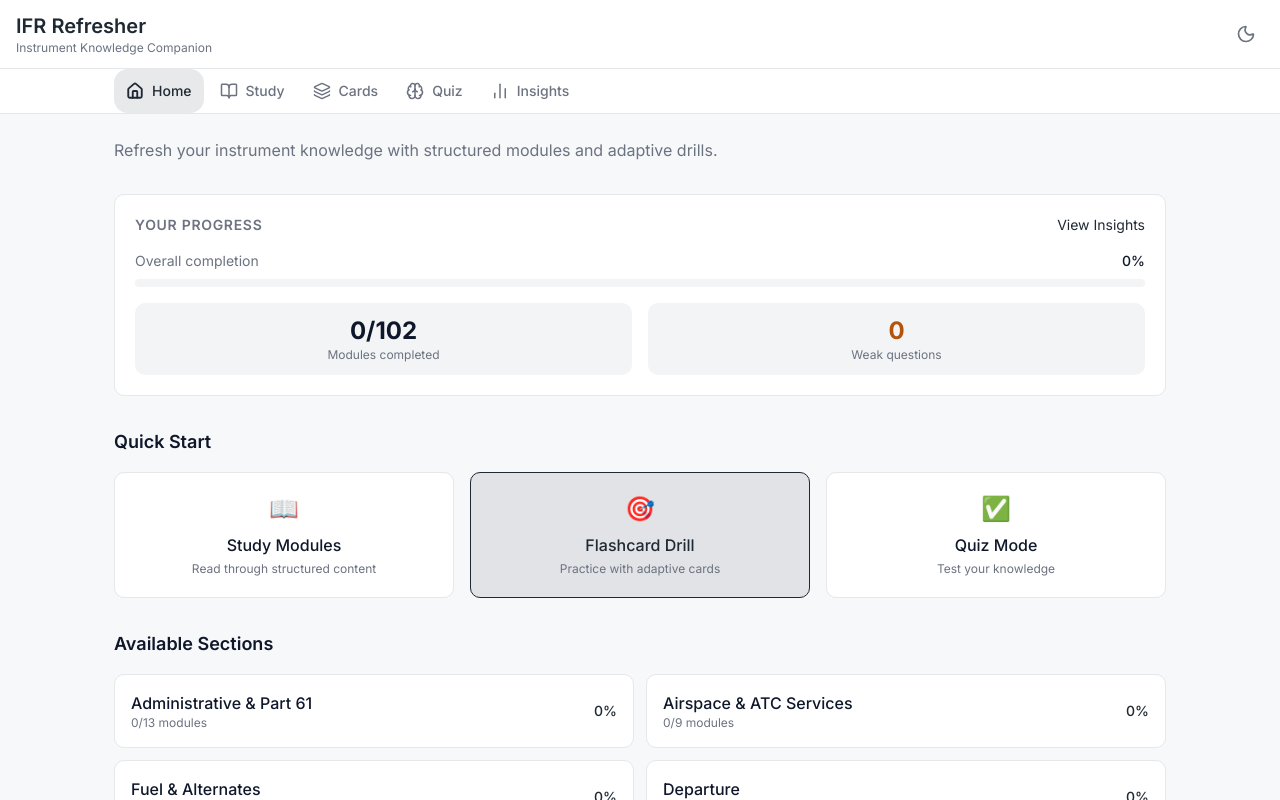
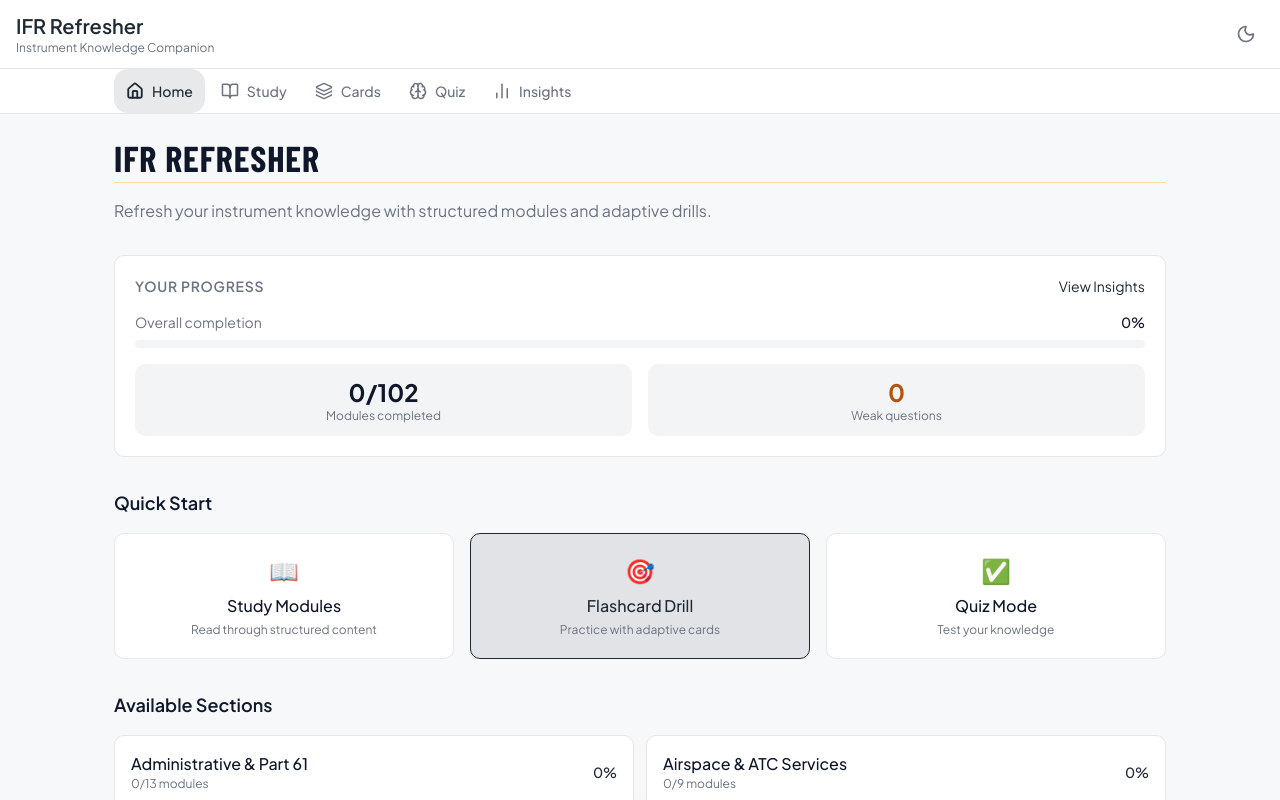
Before and after one commit to DGfinder/ifr-refresher, a Next.js app: page / in a window 1280 px wide. Shown: the top 800 px of the page. Built offline with nearby package versions, Linux system fonts and the light colour scheme; what ts-fsrs would draw is missing.

Commit message:
design: art director fixes — Barlow+Jakarta+JetBrains fonts, instrument glow, amber edge, h1

```diff
--- a/src/app/globals.css
+++ b/src/app/globals.css
@@ -7,8 +7,9 @@
 @theme inline {
   --color-background: var(--background);
   --color-foreground: var(--foreground);
-  --font-sans: var(--font-inter);
-  --font-mono: var(--font-geist-mono);
+  --font-sans: var(--font-sans);
+  --font-mono: var(--font-mono);
+  --font-display: var(--font-display);
   --color-sidebar-ring: var(--sidebar-ring);
   --color-sidebar-border: var(--sidebar-border);
   --color-sidebar-accent-foreground: var(--sidebar-accent-foreground);
@@ -153,4 +154,15 @@
   body {
     @apply bg-background text-foreground;
   }
+
+  /* Aviation atmosphere: instrument panel horizon glow */
+  .dark body {
+    background-image: radial-gradient(ellipse 60% 40% at 50% 100%, rgba(79, 70, 229, 0.06) 0%, transparent 60%);
+    background-attachment: fixed;
+  }
+
+  /* Amber accent line beneath the header (instrument panel edge) */
+  .dark header {
+    box-shadow: 0 1px 0 0 rgba(251, 191, 36, 0.35);
+  }
 }
--- a/src/app/layout.tsx
+++ b/src/app/layout.tsx
@@ -1,17 +1,23 @@
 import type { Metadata, Viewport } from "next";
-import { Inter, Geist_Mono } from "next/font/google";
+import { Barlow_Condensed, Plus_Jakarta_Sans, JetBrains_Mono } from "next/font/google";
 import "./globals.css";
 import { ProgramProvider } from "@/contexts/ProgramContext";
 import { MainNav } from "@/components/MainNav";
 import { AppHeader } from "@/components/AppHeader";
 
-const inter = Inter({
-  variable: "--font-inter",
+const barlowCondensed = Barlow_Condensed({
+  variable: "--font-display",
+  subsets: ["latin"],
+  weight: ["400", "500", "600", "700"],
+});
+
+const plusJakartaSans = Plus_Jakarta_Sans({
+  variable: "--font-sans",
   subsets: ["latin"],
 });
 
-const geistMono = Geist_Mono({
-  variable: "--font-geist-mono",
+const jetbrainsMono = JetBrains_Mono({
+  variable: "--font-mono",
   subsets: ["latin"],
 });
 
@@ -40,7 +46,7 @@ export default function RootLayout({
   return (
     <html lang="en">
       <body
-        className={`${inter.variable} ${geistMono.variable} font-sans antialiased bg-[var(--ifr-bg)] text-[var(--ifr-text)]`}
+        className={`${barlowCondensed.variable} ${plusJakartaSans.variable} ${jetbrainsMono.variable} font-sans antialiased bg-[var(--ifr-bg)] text-[var(--ifr-text)]`}
       >
         <ProgramProvider>
           <div className="min-h-screen pb-16 md:pb-0">
--- a/src/app/page.tsx
+++ b/src/app/page.tsx
@@ -27,6 +27,10 @@ export default function Home() {
   return (
     <div className="mx-auto max-w-[1100px] px-6 py-6">
       <div className="mb-8">
+        <h1 className="font-[family-name:var(--font-display)] text-4xl font-bold tracking-wide uppercase text-foreground mb-1">
+          IFR Refresher
+        </h1>
+        <div className="h-px w-full bg-[rgba(251,191,36,0.4)] mb-4" />
         <p className="text-[var(--ifr-text-muted)]">
           Refresh your instrument knowledge with structured modules and adaptive drills.
         </p>
```
